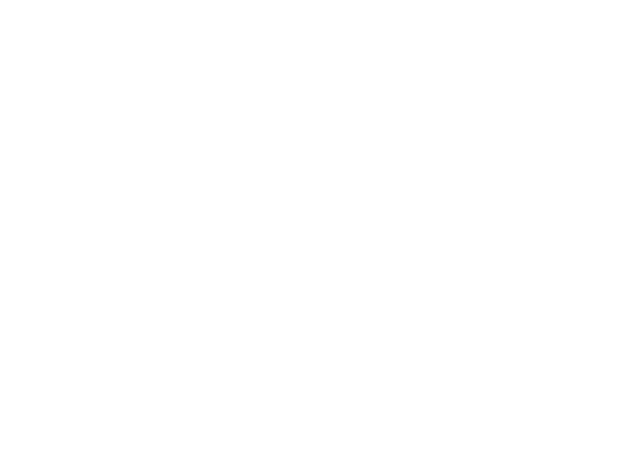
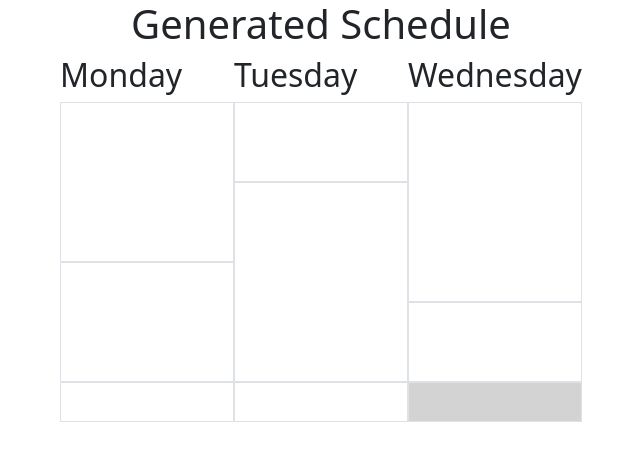
Before and after one commit to oscarzhang228/EducateHacks2024, a React (Vite) app: page /schedule in a window 1280 px wide. Before the commit this address had no page. Shown: the top 460 px of the page, without its empty margins (319-959 px from the left). Built offline with nearby package versions, Linux system fonts and the light colour scheme.

Commit message:
create unstyled scheduling display

```diff
--- a/src/App.jsx
+++ b/src/App.jsx
@@ -4,6 +4,7 @@ import { BrowserRouter as Router, Route, Routes } from "react-router-dom";
 import LoginPage from "./LoginPage";
 import TestApi from "./TestApi.jsx";
 import PlannerForm from "./PlannerForm.jsx";
+import ScheduleView from "./ScheduleView.jsx";
 
 // Example Data from LMS
 // {
@@ -26,7 +27,8 @@ function App() {
     <Router>
       <Routes>
         <Route path="/" element={<LoginPage />} />
-        <Route path ="/planner" element = {<PlannerForm/>} />
+        <Route path="/planner" element={<PlannerForm />} />
+        <Route path="/schedule" element={<ScheduleView />}></Route>
         <Route path="/testing" element={<TestApi />} />
       </Routes>
     </Router>
--- /dev/null
+++ b/src/ScheduleView.jsx
@@ -0,0 +1,107 @@
+import gptData from "./data/GPT_Data.json";
+const TASK_HEIGHT = 2.5;
+
+export default function ScheduleView() {
+  const scheduleContainerStyle = {
+    display: "grid",
+    gridTemplateColumns: "repeat(3, 1fr)",
+  };
+  return (
+    <section className="d-flex flex-column align-items-center w-100">
+      <h1>Generated Schedule</h1>
+      <section style={scheduleContainerStyle}>
+        <div className="schedule-container">
+          <Day day="Monday" dayNum={0} />
+        </div>
+        <div className="schedule-container">
+          <Day day="Tuesday" dayNum={1} />
+        </div>
+        <div className="schedule-container">
+          <Day day="Wednesday" dayNum={2} />
+        </div>
+      </section>
+    </section>
+  );
+}
+
+const Day = ({ day, dayNum }) => {
+  const processedTasks =
+    dayNum < gptData.length ? processTimes(gptData[dayNum]) : [];
+  console.log(processedTasks, dayNum, gptData.length);
+  return (
+    <section>
+      <h2>{day}</h2>
+      <section>
+        {processedTasks.map((task, index) => {
+          if (task.type === "task") {
+            return <Task key={index} task={task.task} />;
+          } else {
+            return <Filler key={index} height={task.height} />;
+          }
+        })}
+      </section>
+    </section>
+  );
+};
+
+/**
+ * This function will take in an array of tasks and return an array of those tasks plus filler elements with the correct width to fill in the gaps between tasks. This will allow us to display the tasks in a schedule view with the correct spacing between them. Times start at 8am and end at 8pm, with each hour represented by a 1rem tall element. The tasks will be displayed in the correct position based on their start and end times.
+ * @param {Object[]} tasks
+ * @returns {Object[]} processedTasks
+ */
+const processTimes = (day) => {
+  let processedTasks = [];
+  let currentHour = 8;
+  let tasks = day.study_schedule;
+  for (let j = 0; j < tasks.length; j++) {
+    let task = tasks[j];
+    let taskStart = convertTimeToHour(task.start_time);
+    let taskEnd = convertTimeToHour(task.end_time);
+    let fillerHeight = taskStart - currentHour;
+    if (fillerHeight > 0) {
+      processedTasks.push({
+        type: "filler",
+        height: fillerHeight * TASK_HEIGHT,
+      });
+    }
+    processedTasks.push({ type: "task", task: task });
+    currentHour = taskEnd;
+  }
+  const END_HOUR = 16;
+  let fillerHeight = END_HOUR - currentHour;
+  if (fillerHeight > 0) {
+    processedTasks.push({ type: "filler", height: fillerHeight * TASK_HEIGHT });
+  }
+
+  return processedTasks;
+};
+
+const convertTimeToHour = (time) => {
+  const [hour, minutePeriod] = time.split(":");
+  const [minute, period] = minutePeriod.split(" ");
+  let convertedHour = parseInt(hour);
+  if (period === "PM" && convertedHour !== 12) {
+    convertedHour += 12;
+  } else if (period === "AM" && convertedHour === 12) {
+    convertedHour = 0;
+  }
+  return convertedHour + parseInt(minute) / 60;
+};
+
+const Task = ({ task }) => {
+  let taskStart = convertTimeToHour(task.start_time);
+  let taskEnd = convertTimeToHour(task.end_time);
+  const taskStyle = {
+    height: (taskEnd - taskStart) * TASK_HEIGHT + "rem",
+  };
+  console.log(task, taskStyle);
+  return <section style={taskStyle} className="border"></section>;
+};
+
+const Filler = ({ height }) => {
+  const fillerStyle = {
+    height: height + "rem",
+    backgroundColor: "lightgray",
+  };
+  return <section style={fillerStyle} className="border"></section>;
+};
```
